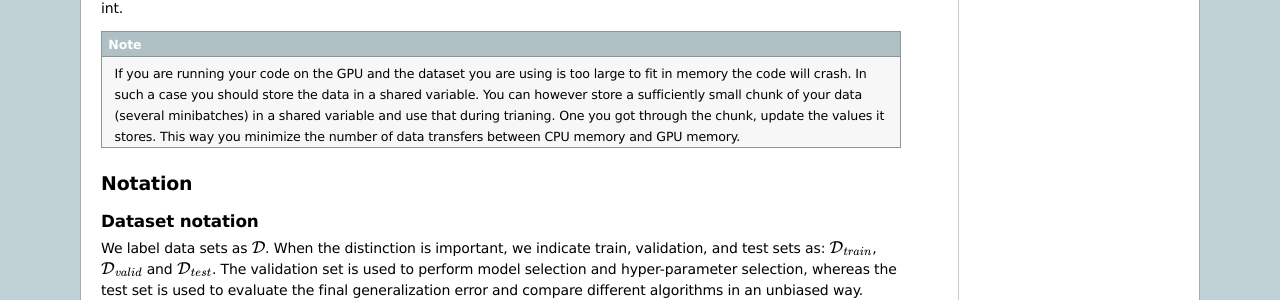
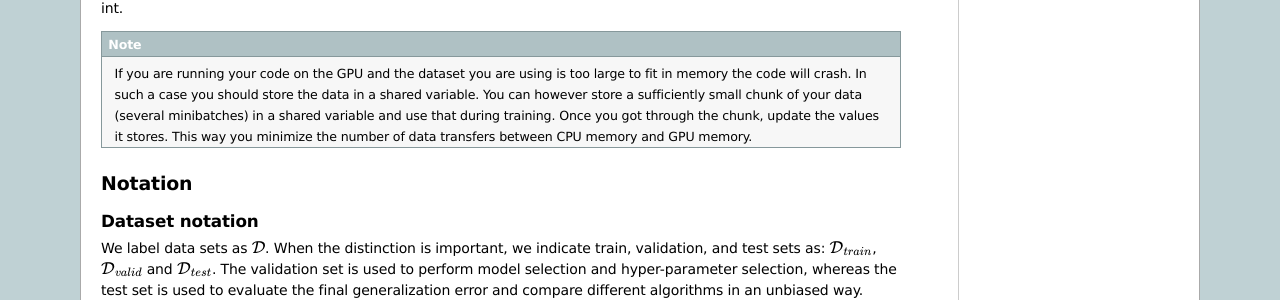
Before and after one commit to lisa-lab/DeepLearningTutorials, a Sphinx documentation site: the page built from doc/gettingstarted.txt, in a window 1280 px wide and 900 px high, scrolled down 1748 px. Shown: the part 194-494 px from the top of the window. Built offline with Sphinx 7.4.7, drawn with Linux system fonts in a browser that asks for light colours; formulas are drawn with MathJax 3.

Commit message:
Fix typos, and error in early stopping example

```diff
--- a/doc/gettingstarted.txt
+++ b/doc/gettingstarted.txt
@@ -156,7 +156,7 @@
     is too large to fit in memory the code will crash. In such a case you
     should store the data in a shared variable. You can however store a
     sufficiently small chunk of your data (several minibatches) in a shared
-    variable and use that during trianing. One you got through the chunk,
+    variable and use that during training. Once you got through the chunk,
     update the values it stores. This way you minimize the number of data
     transfers between CPU memory and GPU memory.
 
```
Also changed, not shown: other parts of doc/gettingstarted.txt (+1 -0 lines), 1 other file.
